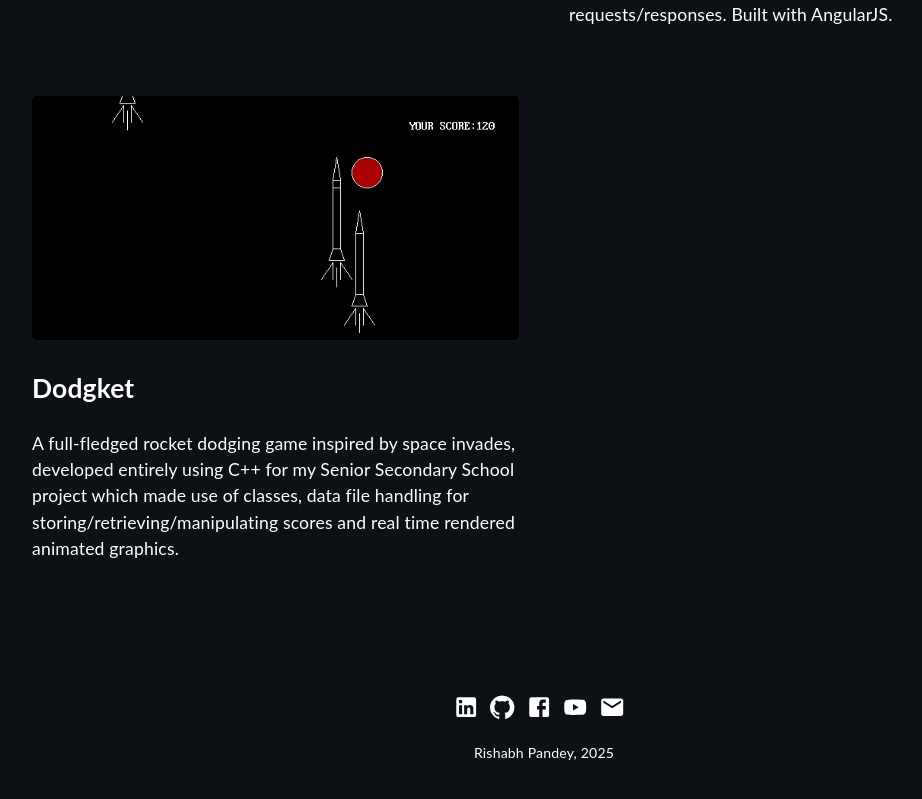
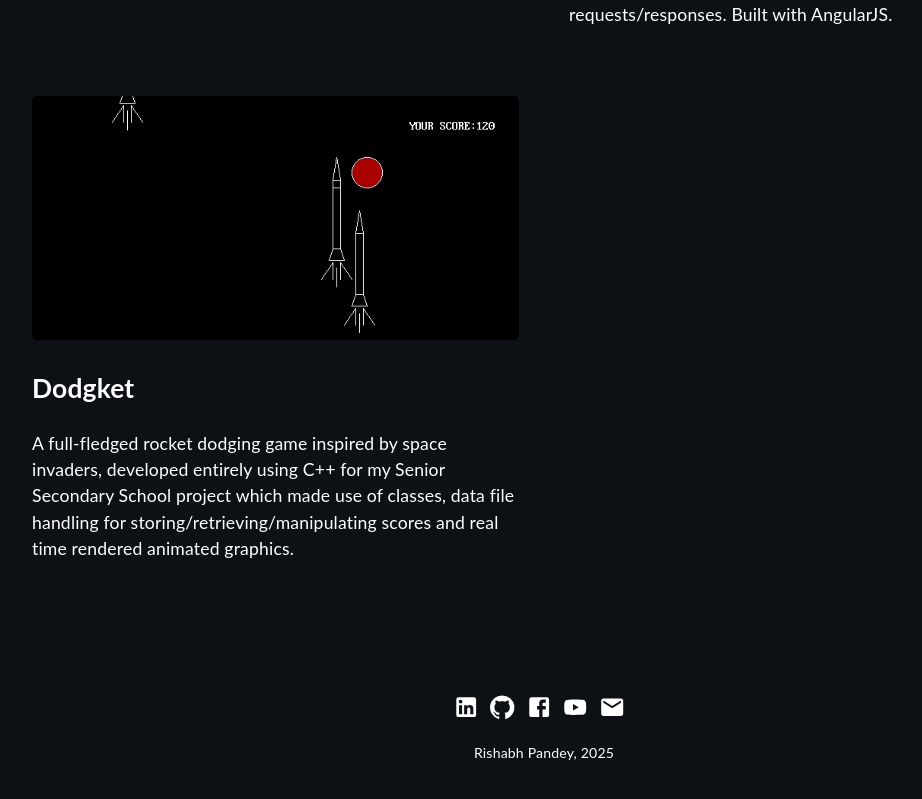
Before and after one commit to zykosince94/zykosince94.github.io, a React (Create React App) app: page / in a window 1280 px wide. Shown: the part 10683-11482 px from the top of the page, without its empty margins (96-1018 px from the left). Built offline with nearby package versions, Linux system fonts and the light colour scheme.

Commit message:
typo fix

```diff
--- a/src/components/Project.tsx
+++ b/src/components/Project.tsx
@@ -72,7 +72,7 @@ function Project() {
                     <img src={dodgketImg} className="zoom" alt="thumbnail" width="100%" />
                     <h2>Dodgket</h2>
                     <p>A full-fledged rocket dodging
-                        game inspired by space invades, developed entirely using
+                        game inspired by space invaders, developed entirely using
                         C++ for my Senior Secondary
                         School project which made use
                         of classes, data file handling for
```
